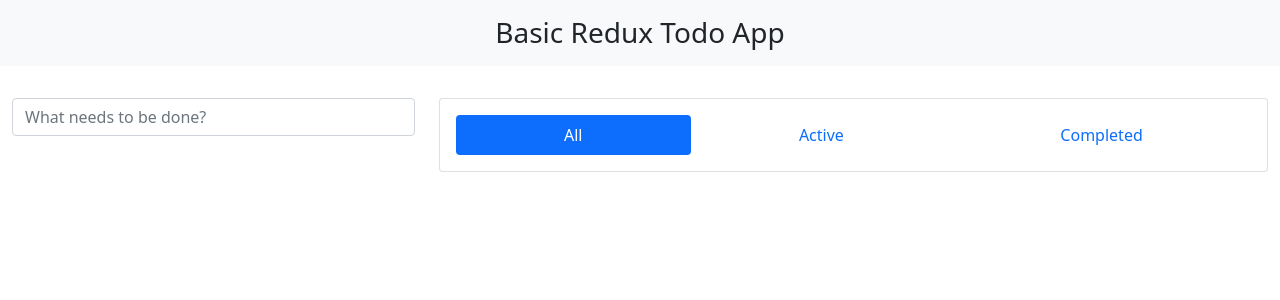
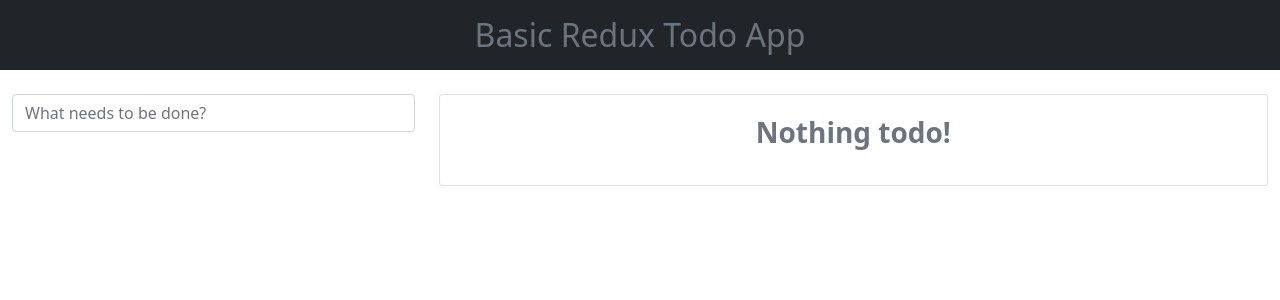
Before and after one commit to hooman182/todo-app-react-redux, a React (Create React App) app: page / in a window 1280 px wide. Shown: the top 300 px of the page. Built offline with nearby package versions, Linux system fonts and the light colour scheme.

Commit message:
Finall changes

```diff
--- a/src/components/HeaderContainer.jsx
+++ b/src/components/HeaderContainer.jsx
@@ -3,8 +3,8 @@
 class Header extends Component {
     render() {
         return (
-            <header class="bg-light text-center">
-                <h1 class="p-3 h3">
+            <header className="bg-dark text-center">
+                <h1 className="h2 text-secondary p-3">
                     Basic Redux Todo App
                 </h1>
             </header>
--- a/src/components/MainContainer.jsx
+++ b/src/components/MainContainer.jsx
@@ -4,7 +4,7 @@
 class MainContainer extends Component {
     render() {
         return (
-            <main className="container-fluid pt-2">
+            <main className="container-fluid">
                 <div className="row justify-content-center">
                     <div className="col-sm-12 col-lg-12">
                         <TodoContainer />
--- a/src/components/todo/StatusTabs.jsx
+++ /dev/null
@@ -1,15 +0,0 @@
-import { Component } from "react";
-
-class StatusTabs extends Component {
-    render() {
-        return (
-            <nav class="nav nav-pills nav-fill">
-                <span class="nav-link active">All</span>
-                <span class="nav-link">Active</span>
-                <span class="nav-link">Completed</span>
-            </nav>
-        )
-    }
-}
-
-export default StatusTabs;
--- a/src/components/todo/Todo.jsx
+++ b/src/components/todo/Todo.jsx
@@ -53,7 +53,7 @@
                             !this.state.edit ?
                                 <i className="fas fa-pen"></i>
                                 :
-                                <i class="fas fa-times"></i>
+                                <i className="fas fa-times"></i>
                         }
                     </button>
                     <button className="btn btn-primary" onClick={this.deleteTodoClick.bind(this, todo.id)}>
--- a/src/components/todo/TodoContainer.jsx
+++ b/src/components/todo/TodoContainer.jsx
@@ -1,7 +1,6 @@
-import { Component } from "react";
+import React, { Component } from "react";
 import Form from "./Form.jsx";
 import Todo from "./Todo";
-import StatusTabs from "./StatusTabs";
 import { connect } from "react-redux";
 
 class TodoContainer extends Component {
@@ -14,10 +13,8 @@
                 <div className="col-sm-12 col-md-10 col-lg-8 mt-3">
                     <div className="card">
                         <div className="card-body">
-                            <StatusTabs />
-                            <div className="px-3">
-                                {this.props.todos.map(todo => <Todo data={todo} key={todo.id} />)}
-                            </div>
+                            {!this.props.todos.length && <p className="text-center fs-3 fw-bold text-secondary">Nothing todo!</p>}
+                            {this.props.todos.map(todo => <Todo data={todo} key={todo.id} />)}
                         </div>
                     </div>
                 </div>
```
